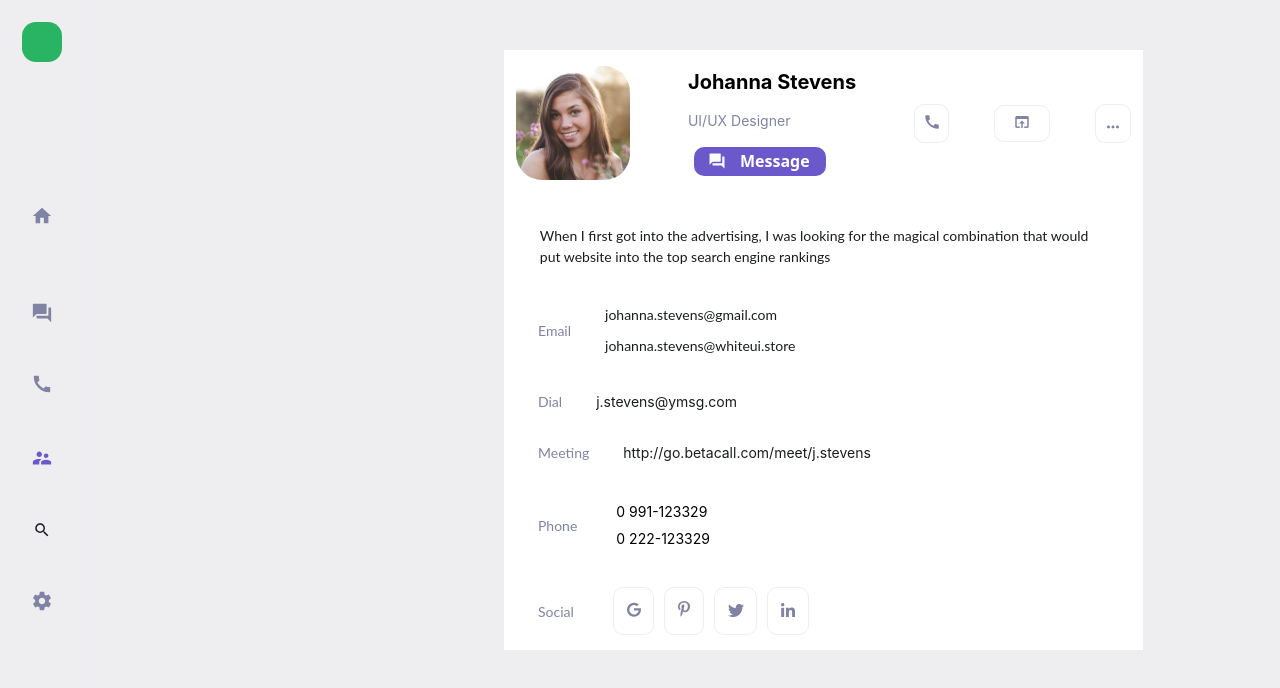
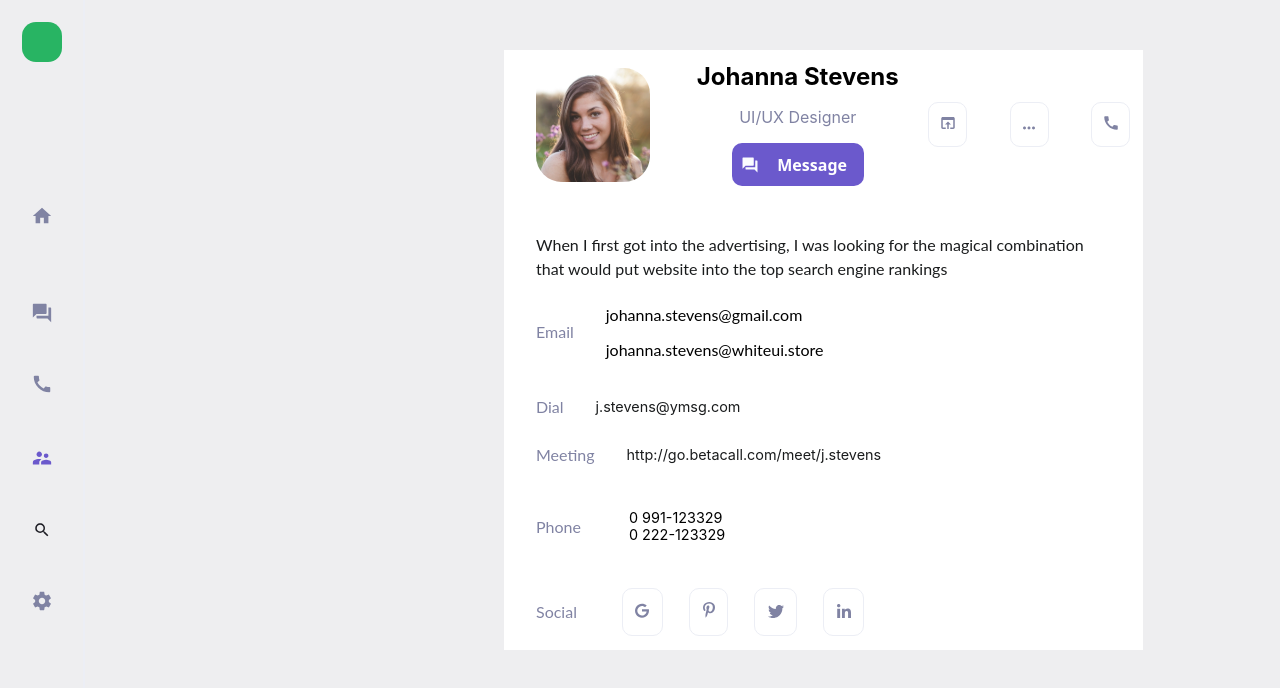
Before and after one commit to Amelit-q/Mango-UI, a React (Create React App) app: page /contacts in a window 1280 px wide. Shown: the top 688 px of the page. Built offline with nearby package versions, Linux system fonts and the light colour scheme.

Commit message:
change css style and fix map function

```diff
--- a/src/components/ProfileCard/ProfileCard.tsx
+++ b/src/components/ProfileCard/ProfileCard.tsx
@@ -4,23 +4,21 @@ import {ReactComponent as GoogleIcon} from "../../assets/imgCardProfile/googleIc
 import {ReactComponent as PinIcon} from "../../assets/imgCardProfile/pinIcon.svg"
 import {ReactComponent as TwIcon} from "../../assets/imgCardProfile/twIcon.svg"
 import {ReactComponent as Inicon} from "../../assets/imgCardProfile/inicon.svg"
-import {ReactComponent as Iconbtnmore} from "../../assets/imgCardProfile/Iconbtnmore.svg"
+import {ReactComponent as IconButtonmore} from "../../assets/imgCardProfile/IconButtonmore.svg"
 import {ReactComponent as PhoneIcon} from "../../assets/imgCardProfile/PhoneIcon.svg"
 import {ReactComponent as ShareIcon} from "../../assets/imgCardProfile/ShareIcon.svg"
 import {ReactComponent as ProfileLogo} from "../../assets/imgCardProfile/ProfileLogo.svg"
 import {ReactComponent as MessageIcon} from "../../assets/imgCardProfile/MessageIcon.svg"
 
 export const ProfileCard = () => {
-    // * Render Icon Media
-    const ContactsIcon = [<GoogleIcon />, <PinIcon />, <TwIcon />, <Inicon />]
-    const RenderMediaIcon = ContactsIcon.map((RenderIconMedia) => <BtnSocialMedia> {RenderIconMedia} </BtnSocialMedia>)
-    // * Render User Phone Number
-    const UserPhoneNumber = ["0 991-123329", "0 222-123329"]
-    const RenderUserPhoneNumber = UserPhoneNumber.map((RenderUserPhoneNumber) => <FrameTextPhone>{RenderUserPhoneNumber} </FrameTextPhone>)
-    // * Render User Email
-    const UserEmail = ["johanna.stevens@gmail.com", "johanna.stevens@whiteui.store"]
-    const RenderUserEmail = UserEmail.map((RenderUserEmail) => <TextEmail>{RenderUserEmail} </TextEmail>)
-
+    // *  Icon Media
+    const contactIcons = [<GoogleIcon />, <PinIcon />, <TwIcon />, <Inicon />]
+    // *  User Phone Number
+    const userPhoneNumber = ["0 991-123329", "0 222-123329"]
+    // *  User Email
+    const userEmail = ["johanna.stevens@gmail.com", "johanna.stevens@whiteui.store"]
+    // *  Head Icon Phone, Share, More
+    const iconHeadProfile = [<ShareIcon />, <IconButtonmore />, <PhoneIcon />]
     return (
         <CardProfile>
             <ProfileHead>
@@ -30,32 +28,20 @@ export const ProfileCard = () => {
                 <ProfileTitle>
                     <TitleProfile>Johanna Stevens</TitleProfile>
                     <BodyProfesion> UI/UX Designer</BodyProfesion>
-                    <FrameProfileTitle>
-                        <BtnProfileMssage>
-                            <LinkProfileMessage>
-                                <TextButtonProfileMessage>Message</TextButtonProfileMessage>
-                                <ContainerMessageIcon>
-                                    <MessageIcon />
-                                </ContainerMessageIcon>
-                            </LinkProfileMessage>
-                        </BtnProfileMssage>
-                    </FrameProfileTitle>
+                    <LinkProfileMessage>
+                        <ContainerMessageIcon>
+                            <MessageIcon />
+                        </ContainerMessageIcon>
+                        <HeadProfileText>
+                            <TextButtonProfileMessage>Message</TextButtonProfileMessage>
+                        </HeadProfileText>
+                    </LinkProfileMessage>
                 </ProfileTitle>
-                <ShareBtn>
-                    <ShareBtnLink>
-                        <ShareIcon />
-                    </ShareBtnLink>
-                </ShareBtn>
-                <BtmMore>
-                    <MoreIconDiv>
-                        <Iconbtnmore />
-                    </MoreIconDiv>
-                </BtmMore>
-                <BtnPhone>
-                    <MoreBtnPhone>
-                        <PhoneIcon />
-                    </MoreBtnPhone>
-                </BtnPhone>
+                {iconHeadProfile.map((RenderProfileIcon) => (
+                    <HeadButtonProfile>
+                        <ButtonHeadProfile>{RenderProfileIcon}</ButtonHeadProfile>
+                    </HeadButtonProfile>
+                ))}
             </ProfileHead>
             <Bio>
                 <FrameBio>
@@ -64,78 +50,93 @@ export const ProfileCard = () => {
             </Bio>
             <Email>
                 <ContainerTextSocial>
-                    <TextSocialMedia> Email </TextSocialMedia>
+                    <TextSocilaMedia> Email </TextSocilaMedia>
                 </ContainerTextSocial>
-                <FrameEmailText>{RenderUserEmail}</FrameEmailText>
+                <FrameEmailText>
+                    {userEmail.map((RenderUserEmail) => (
+                        <TextEmail>{RenderUserEmail} </TextEmail>
+                    ))}
+                </FrameEmailText>
             </Email>
             <Dial>
-                <TextSocialMedia> Dial </TextSocialMedia>
+                <TextSocilaMedia> Dial </TextSocilaMedia>
                 <TextDialMedia>j.stevens@ymsg.com</TextDialMedia>
             </Dial>
             <Meeting>
                 <ContainerTextSocial>
-                    <TextSocialMedia> Meeting </TextSocialMedia>{" "}
+                    <TextSocilaMedia> Meeting </TextSocilaMedia>{" "}
                 </ContainerTextSocial>
 
                 <TextDialMedia>http://go.betacall.com/meet/j.stevens</TextDialMedia>
             </Meeting>
             <Phone>
-                <FrameBlockPhone>{RenderUserPhoneNumber}</FrameBlockPhone>
+                <FrameBlockPhone>
+                    {userPhoneNumber.map((RenderUserPhoneNumber) => (
+                        <FrameTextPhone>{RenderUserPhoneNumber} </FrameTextPhone>
+                    ))}
+                </FrameBlockPhone>
                 <ContainerTextSocial>
-                    <TextSocialMedia> Phone </TextSocialMedia>
+                    <TextSocilaMedia> Phone </TextSocilaMedia>
                 </ContainerTextSocial>
             </Phone>
             <Social>
                 <ContainerTextSocial>
-                    <TextSocialMedia> Social </TextSocialMedia>
+                    <TextSocilaMedia> Social </TextSocilaMedia>
                 </ContainerTextSocial>
-                {RenderMediaIcon}
+                {contactIcons.map((RenderIconMedia) => (
+                    <ButtonSocialMedia> {RenderIconMedia} </ButtonSocialMedia>
+                ))}
             </Social>
         </CardProfile>
     )
 }
+const HeadProfileText = styled("div")`
+    align-self: center;
+    order: 0;
+    margin: 0 0.4rem;
+`
+const DisplayFlexDirectionRow = styled("div")`
+    display: flex;
+    flex-direction: row;
+    margin: 0.9em 0;
+
+`
 const ContainerTextSocial = styled("div")``
-
 const TextDialMedia = styled("div")`
-    font-size: 14px;
+    font-size: 0.9em;
     color: #1a1c1d;
     order: 1;
     flex-grow: 1;
 `
 const FrameTextPhone = styled("p")`
-    font-size: 14px;
+    font-size: 0.9em;
     color: #1a1c1d
     order: 0;
     align-self: stretch;
-    flex-grow: 0;
-    margin: 5px 0px;
+    margin: 0;
 `
 
 const FrameBlockPhone = styled("div")`
     display: flex;
     flex-direction: column;
-    align-items: center;
     order: 1;
     align-self: stretch;
     flex-grow: 1;
-    padding: 5px;
+    padding: 1em;
 `
 
-const BtnSocialMedia = styled("div")`
+const ButtonSocialMedia = styled("div")`
     background: #ffffff;
     border: 1px solid #eceef5;
     box-sizing: border-box;
     border-radius: 10px;
 
     align-self: center;
-    flex-grow: 0;
-    margin: 0px 5px;
+    margin: 0 2%;
     padding: 2%;
 `
 // * * Style profile head
-const ProfileHead = styled("div")`
-    display: flex;
-    flex-direction: row;
+const ProfileHead = styled(DisplayFlexDirectionRow)`
     justify-content: space-between;
     align-items: flex-end;
     order: 0;
@@ -143,12 +144,12 @@ const ProfileHead = styled("div")`
     flex-grow: 0;
 `
 const ProfileLogoDiv = styled("div")`
-    width: 114px;
-    height: 114px;
+    width: 7em;
+    height: 7em;
     order: 0;
     align-self: center;
     flex-grow: 0;
-    margin: 0px 12.3333px;
+    margin: 0 5%;
 `
 const ProfileTitle = styled("div")`
     display: flex;
@@ -158,144 +159,71 @@ const ProfileTitle = styled("div")`
     order: 1;
     align-self: stretch;
     flex-grow: 0;
-    margin: 0px 12.3333px;
+    margin: 0;
 `
 
 const TitleProfile = styled("p")`
     font-weight: bold;
-    font-size: 20px;
+    font-size: 1.5em;
     order: 0;
     align-self: stretch;
     flex-grow: 0;
-    margin: 11px 0px;
+    margin: 0;
 `
 const BodyProfesion = styled("p")`
-    font-size: 14px;
-    line-height: 21px;
+    font-size: 1em;
     color: #8083a3;
     order: 1;
+    margin: 1rem 0;
+`
+
+const LinkProfileMessage = styled("button")`
+    display: flex;
+    justify-content: space-between;
+    order: 0;
     align-self: stretch;
     flex-grow: 0;
-    margin: 5px 0px;
-`
-
-const FrameProfileTitle = styled("div")`
-    display: flex;
-    flex-direction: row;
-    justify-content: space-between;
-    align-items: center;
-    order: 2;
-    align-self: stretch;
-    flex-grow: 0;
-    margin: 11px 0px;
-`
-
-const BtnProfileMssage = styled("button")`
+    padding: 2%;
     background: #6b59cc;
     border-radius: 10px;
-    order: 0;
-    align-self: center;
-    flex-grow: 0;
-    margin: 0px 6px;
+    order: 2;
+    align-self: initial;
+    margin: 0;
     border: 0;
 `
 
-const LinkProfileMessage = styled("div")`
-    display: flex;
-    flex-direction: row;
-    align-items: center;
-    padding: 2px;
-`
-
-const TextButtonProfileMessage = styled("div")`
-    height: 19px;
+const TextButtonProfileMessage = styled("p")`
     font-family: system-ui;
-    font-style: normal;
     font-weight: bold;
-    font-size: 16px;
-    line-height: 19px;
+    font-size: 1.2em;
     color: #ffffff;
-    order: 1;
-    flex-grow: 0;
-    margin: 0px 6px;
-    padding: 2px;
+    margin: 0.4rem;
 `
 
 const ContainerMessageIcon = styled("div")`
-    width: 18px;
-    height: 18px;
-    font-family: Material Icons;
-    font-style: normal;
-    font-weight: normal;
-    font-size: 18px;
-    line-height: 18px;
-
-    text-align: center;
-
+    align-self: center;
+    width: 1.2em;
+    height: 1.2em;
     color: #fafbff;
     order: 0;
-    flex-grow: 0;
-    margin: 0px 6px;
+    margin: 0 0.4rem;
 `
-// * * Btn Profile head Share
+// * * Button Profile head Share
 // Button share
-const ShareBtn = styled("div")`
+const BorderButtonHead = styled("div")`
     border: 1px solid #eceef5;
     box-sizing: border-box;
     border-radius: 10px;
-
+`
+const ButtonHeadProfile = styled("div")``
+// Button more
+const HeadButtonProfile = styled(BorderButtonHead)`
+    display: flex;
     order: 4;
     align-self: center;
     flex-grow: 0;
-    padding: 1.2%;
-`
-
-const ShareBtnLink = styled("div")`
-    order: 2;
-    flex-grow: 0;
-    margin: 0px 12.3333px;
-`
-// Button more
-const BtmMore = styled("div")`
-    border: 1px solid #eceef5;
-    box-sizing: border-box;
-    border-radius: 10px;
-
-    order: 4;
-    align-self: center;
-    flex-grow: 0;
-    margin: 0px 12.3333px;
-    padding: 1.5%;
-`
-const MoreIconDiv = styled("div")`
-    font-family: Material Icons;
-    font-style: normal;
-    font-weight: normal;
-    font-size: 18px;
-    line-height: 18px;
-    text-align: center;
-    color: #8083a3;
-`
-// Button Phone
-const BtnPhone = styled("div")`
-    border: 1px solid #eceef5;
-    box-sizing: border-box;
-    border-radius: 10px;
-    order: 3;
-    align-self: center;
-    flex-grow: 0;
-    margin: 0px 12.3333px;
-    padding: 1.5%;
-`
-const MoreBtnPhone = styled("div")`
-    font-family: Material Icons;
-    font-style: normal;
-    font-weight: normal;
-    font-size: 18px;
-    line-height: 18px;
-    text-align: center;
-    color: #8083a3;
-    padding: 0.9%;
+    margin: 0 2%;
+    padding: 1.8%;
 `
 // * * Bio frame
 const Bio = styled("div")`
@@ -303,129 +231,93 @@ const Bio = styled("div")`
     flex-direction: column;
     justify-content: space-between;
     align-items: center;
-    height: 67px;
+    height: 3em;
     order: 1;
     align-self: stretch;
-    margin: 15px 0px;
+    margin: 1em 0;
 `
 // bio container
-const FrameBio = styled("div")`
-    display: flex;
-    flex-direction: row;
+const FrameBio = styled(DisplayFlexDirectionRow)`
     justify-content: space-between;
     align-items: flex-start;
-
     order: 0;
     align-self: stretch;
     flex-grow: 0;
-    margin: 23px 0px;
+    margin: 1em 0;
 `
 // bio text
 const FrameBioText = styled("p")`
     font-family: Lato;
-    font-style: normal;
-    font-weight: normal;
-    font-size: 14px;
-    line-height: 21px;
+    font-size: 1em;
+    line-height: 1.5em;
 
     color: #1a1c1d;
 
     order: 1;
     flex-grow: 0;
-    margin: 0px 35.8515px;
+    margin: 0 2em;
 `
 // * * Email line
-const Email = styled("div")`
-    display: flex;
-    flex-direction: row;
+const Email = styled(DisplayFlexDirectionRow)`
     justify-content: space-between;
     align-items: center;
-
     order: 2;
     align-self: stretch;
     flex-grow: 0;
-    margin: 15px 0px;
+    margin: 1em 0;
 `
 // text Email
-const TextSocialMedia = styled("p")`
+const TextSocilaMedia = styled("p")`
     font-family: Lato;
-    font-style: normal;
-    font-weight: normal;
-    font-size: 14px;
-    line-height: 21px;
-
+    font-size: 1em;
+    line-height: 1.2em;
     color: #8083a3;
-
-    margin: 0px 34px;
+    margin: 0 2em;
 `
 // frame Email Text
 const FrameEmailText = styled("div")`
     display: flex;
     flex-direction: column;
     align-items: center;
-
     order: 1;
     align-self: stretch;
     flex-grow: 1;
 `
 // text Email
-const TextEmail = styled("p")`
-    font-family: Lato;
-    font-style: normal;
-    font-weight: normal;
-    font-size: 14px;
-    line-height: 21px;
-
-    color: #1a1c1d;
-
+const TextEmail = styled(TextSocilaMedia)`
+    color: #000;
     order: 0;
     align-self: stretch;
     flex-grow: 0;
-    margin: 5px 0px;
+    margin: 0.5em 0;
 `
-
 // * * Dial frame
-const Dial = styled("div")`
-    display: flex;
-    flex-direction: row;
+const Dial = styled(DisplayFlexDirectionRow)`
     justify-content: space-between;
     align-items: center;
-
     order: 3;
     align-self: stretch;
     flex-grow: 0;
-    margin: 15px 0px;
 `
-const Meeting = styled("div")`
-    display: flex;
-    flex-direction: row;
+const Meeting = styled(DisplayFlexDirectionRow)`
     justify-content: space-between;
     align-items: center;
-
     order: 4;
     align-self: stretch;
     flex-grow: 0;
-    margin: 15px 0px;
 `
-const Phone = styled("div")`
-    display: flex;
-    flex-direction: row;
+const Phone = styled(DisplayFlexDirectionRow)`
     justify-content: space-between;
     align-items: center;
-
     order: 5;
     align-self: stretch;
     flex-grow: 0;
-    margin: 15px 0px;
 `
-const Social = styled("div")`
-    display: flex;
-    flex-direction: row;
+const Social = styled(DisplayFlexDirectionRow)`
     align-items: center;
     order: 6;
     align-self: stretch;
     flex-grow: 0;
-    margin: 15px 0px;
 `
 const CardProfile = styled("div")`
     background-color: white;
```
Also changed, not shown: src/assets/imgCardProfile/IconButtonmore.svg (renamed from src/assets/imgCardProfile/Iconbtnmore.svg).
